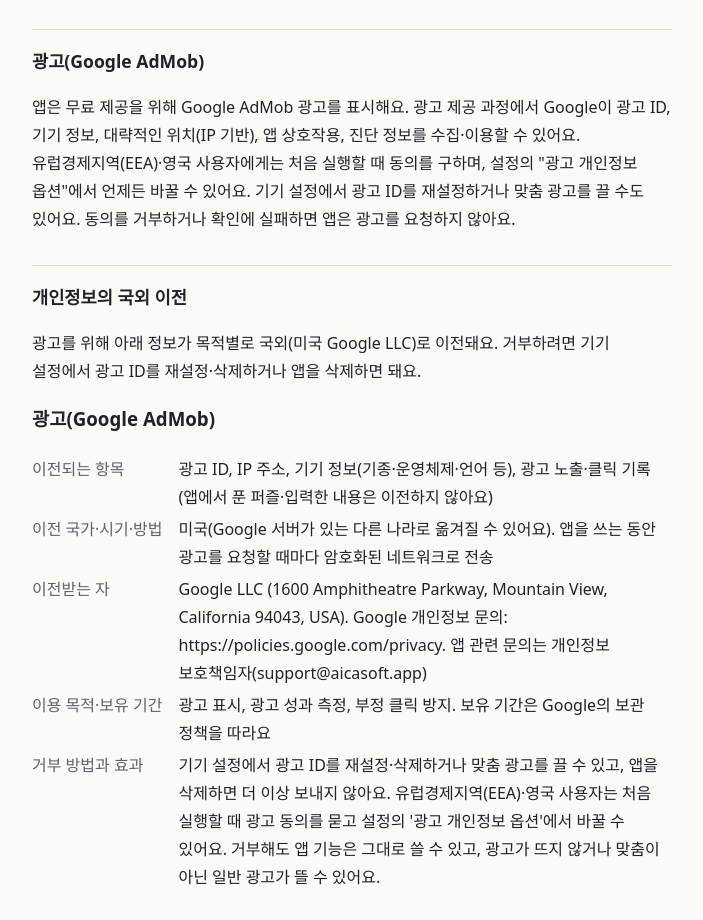
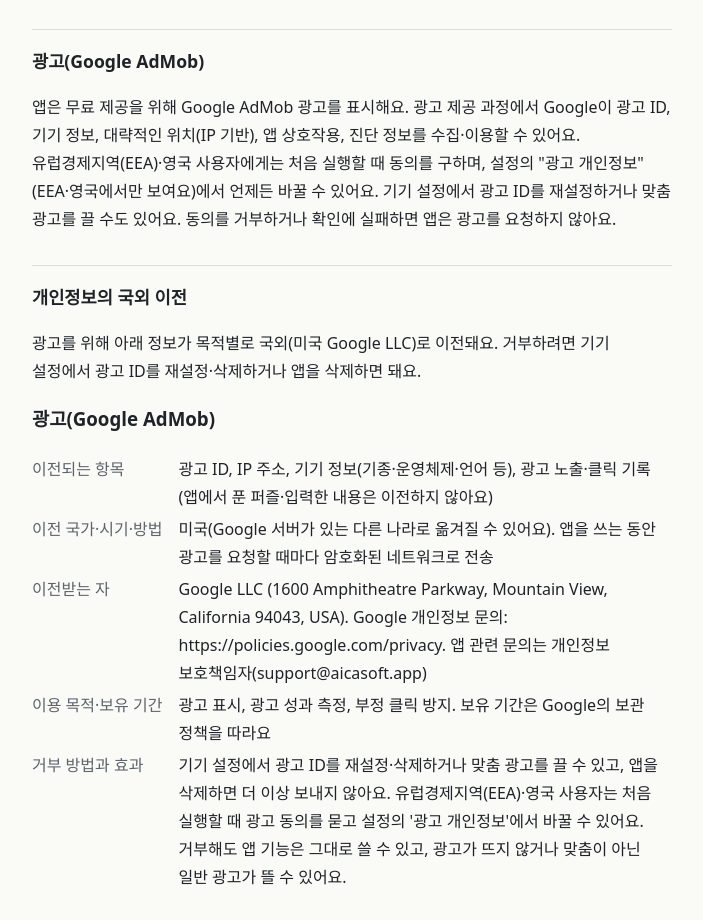
Before and after one commit to smartcall1/aicasoft-policy, a plain HTML site: page nonogram/index.html in a window 1280 px wide. Shown: the part 371-1291 px from the top of the page, without its empty margins (288-991 px from the left). Drawn offline with Linux system fonts and the light colour scheme.

Commit message:
nonogram 방침: 설정 메뉴 이름을 앱 실제 표기('광고 개인정보'/'Ad privacy', EEA·영국만)로 맞춤 — 노이즈 마이너 권장 1
Co-Authored-By: Claude Opus 5.5 <noreply@anthropic.com>
Claude-Session: https://claude.ai/code/session_012tqUqafTDkTWVWbyetiUkM

```diff
--- a/nonogram/index.html
+++ b/nonogram/index.html
@@ -19,7 +19,7 @@
 <p>노노그램(영문 표시명 Nonogram, Android 패키지 kr.aicasoft.nonogram, 이하 &quot;앱&quot;)은 이름이나 연락처 같은 개인정보를 직접 수집하거나 서버에 저장하지 않아요. 앱에는 서버가 없어요. 단계 진행(푼 그림)·오늘의 퍼즐 기록·하루 광고 횟수·소리·화면 모드 같은 설정·광고 제거 구매 여부는 이 기기 안에만 저장되고 서버로 보내지 않으며, 앱을 삭제하면 함께 지워져요.</p>
 <section>
 <h2>광고(Google AdMob)</h2>
-<p>앱은 무료 제공을 위해 Google AdMob 광고를 표시해요. 광고 제공 과정에서 Google이 광고 ID, 기기 정보, 대략적인 위치(IP 기반), 앱 상호작용, 진단 정보를 수집·이용할 수 있어요. 유럽경제지역(EEA)·영국 사용자에게는 처음 실행할 때 동의를 구하며, 설정의 &quot;광고 개인정보 옵션&quot;에서 언제든 바꿀 수 있어요. 기기 설정에서 광고 ID를 재설정하거나 맞춤 광고를 끌 수도 있어요. 동의를 거부하거나 확인에 실패하면 앱은 광고를 요청하지 않아요.</p>
+<p>앱은 무료 제공을 위해 Google AdMob 광고를 표시해요. 광고 제공 과정에서 Google이 광고 ID, 기기 정보, 대략적인 위치(IP 기반), 앱 상호작용, 진단 정보를 수집·이용할 수 있어요. 유럽경제지역(EEA)·영국 사용자에게는 처음 실행할 때 동의를 구하며, 설정의 &quot;광고 개인정보&quot;(EEA·영국에서만 보여요)에서 언제든 바꿀 수 있어요. 기기 설정에서 광고 ID를 재설정하거나 맞춤 광고를 끌 수도 있어요. 동의를 거부하거나 확인에 실패하면 앱은 광고를 요청하지 않아요.</p>
 </section>
 <section>
 <h2>개인정보의 국외 이전</h2>
@@ -30,7 +30,7 @@
 <dt>이전 국가·시기·방법</dt><dd>미국(Google 서버가 있는 다른 나라로 옮겨질 수 있어요). 앱을 쓰는 동안 광고를 요청할 때마다 암호화된 네트워크로 전송</dd>
 <dt>이전받는 자</dt><dd>Google LLC (1600 Amphitheatre Parkway, Mountain View, California 94043, USA). Google 개인정보 문의: https://policies.google.com/privacy. 앱 관련 문의는 개인정보 보호책임자(support@aicasoft.app)</dd>
 <dt>이용 목적·보유 기간</dt><dd>광고 표시, 광고 성과 측정, 부정 클릭 방지. 보유 기간은 Google의 보관 정책을 따라요</dd>
-<dt>거부 방법과 효과</dt><dd>기기 설정에서 광고 ID를 재설정·삭제하거나 맞춤 광고를 끌 수 있고, 앱을 삭제하면 더 이상 보내지 않아요. 유럽경제지역(EEA)·영국 사용자는 처음 실행할 때 광고 동의를 묻고 설정의 '광고 개인정보 옵션'에서 바꿀 수 있어요. 거부해도 앱 기능은 그대로 쓸 수 있고, 광고가 뜨지 않거나 맞춤이 아닌 일반 광고가 뜰 수 있어요.</dd>
+<dt>거부 방법과 효과</dt><dd>기기 설정에서 광고 ID를 재설정·삭제하거나 맞춤 광고를 끌 수 있고, 앱을 삭제하면 더 이상 보내지 않아요. 유럽경제지역(EEA)·영국 사용자는 처음 실행할 때 광고 동의를 묻고 설정의 '광고 개인정보'에서 바꿀 수 있어요. 거부해도 앱 기능은 그대로 쓸 수 있고, 광고가 뜨지 않거나 맞춤이 아닌 일반 광고가 뜰 수 있어요.</dd>
 </dl>
 </section>
 <section>
@@ -64,7 +64,7 @@
 <p>Nonogram (Korean name 노노그램, Android package kr.aicasoft.nonogram, the &quot;App&quot;) does not directly collect personal information such as your name or contact details and has no server. Stage progress (solved pictures), daily puzzle records, the daily ad count, settings such as sound and display mode, and whether you bought ad removal are stored only on this device, are never sent to a server, and are deleted when you uninstall the App.</p>
 <section>
 <h2>Ads (Google AdMob)</h2>
-<p>The App shows Google AdMob ads. Google may collect your advertising ID, device information, approximate location (from IP address), ad interactions and diagnostics. Users in the EEA and UK are asked for consent on first launch and can change it in Settings under &quot;Ad privacy choices&quot;. You can reset your advertising ID or turn off personalized ads in your device settings. If consent is declined or cannot be confirmed, the App does not request ads.</p>
+<p>The App shows Google AdMob ads. Google may collect your advertising ID, device information, approximate location (from IP address), ad interactions and diagnostics. Users in the EEA and UK are asked for consent on first launch and can change it in Settings under &quot;Ad privacy&quot; (shown only in the EEA and UK). You can reset your advertising ID or turn off personalized ads in your device settings. If consent is declined or cannot be confirmed, the App does not request ads.</p>
 </section>
 <section>
 <h2>Transfer abroad</h2>
```
